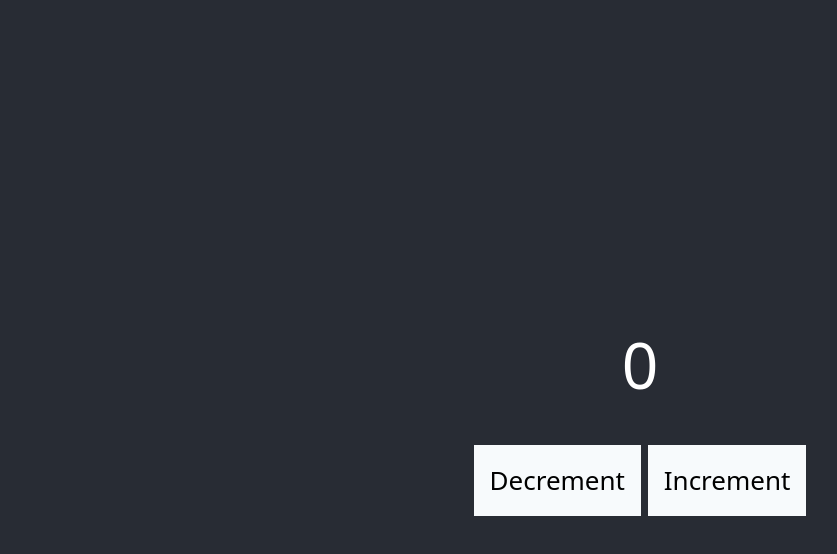
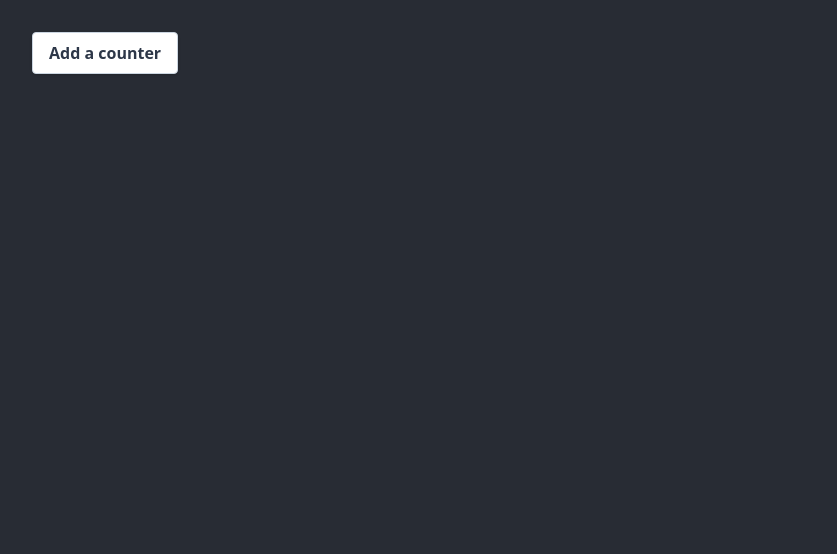
Before and after one commit to isger/redux, a React (Create React App) app: page / in a window 1280 px wide. Shown: the top 554 px of the page, without its empty margins (0-837 px from the left). Built offline with nearby package versions, Linux system fonts and the light colour scheme.

Commit message:
Multiple Counters

```diff
--- a/src/components/core/App.css
+++ b/src/components/core/App.css
@@ -1,38 +1,5 @@
-.App {
-  text-align: center;
-}
-
-.App-logo {
-  height: 40vmin;
-  pointer-events: none;
-}
-
-@media (prefers-reduced-motion: no-preference) {
-  .App-logo {
-    animation: App-logo-spin infinite 20s linear;
-  }
-}
-
 .App-header {
   background-color: #282c34;
   min-height: 100vh;
-  display: flex;
-  flex-direction: column;
-  align-items: center;
-  justify-content: center;
-  font-size: calc(10px + 2vmin);
   color: white;
 }
-
-.App-link {
-  color: #61dafb;
-}
-
-@keyframes App-logo-spin {
-  from {
-    transform: rotate(0deg);
-  }
-  to {
-    transform: rotate(360deg);
-  }
-}
--- a/src/components/core/App.js
+++ b/src/components/core/App.js
@@ -1,21 +1,50 @@
-import React from 'react';
+import React, {useState} from 'react';
 import './App.css';
 
 import AddButton from "../add-button/AddButton";
 import RemoveButton from "../remove-button/RemoveButton";
 
-import { useSelector } from "react-redux";
+import {useSelector} from "react-redux";
 
 function App() {
 
     const counter = useSelector(state => state.counterReducer);
 
+    let [counterIndex, setCounterIndex] = useState(1);
+    let [counterArray, setCounterArray] = useState([]);
+
+    const showMoreCounters = () => {
+
+        setCounterIndex(counterIndex + 1);
+
+        for (let i = 0; i < counterIndex || i === counterIndex; i++) {
+            setCounterArray(counterArray.concat(
+                <div key={i} className="text-center w-1/3">
+                    <h1 className="text-6xl mx-auto my-8">Counter {i}</h1>
+                    <h1 className="text-6xl mx-auto my-8">{counter}</h1>
+                    <div className="inline-block">
+                        <RemoveButton/> <AddButton/>
+                    </div>
+                </div>
+            ))
+        }
+
+        console.log(counterArray);
+        return counterArray;
+
+    }
+
     return (
         <div className="App">
             <header className="App-header">
-        <h1 className="text-6xl mx-auto my-8">{counter}</h1>
-          <div className="inline-block">
-            <RemoveButton /> <AddButton />
+                <button
+                    className="bg-white hover:bg-gray-100 text-gray-800 font-semibold py-2 px-4 border border-gray-400 rounded shadow my-8 mx-8"
+                    onClick={() => showMoreCounters()}>Add a counter
+                </button>
+                <div className="flex">
+                    {counterArray.map((value, index) => {
+                        return value;
+                    })}
                 </div>
             </header>
         </div>
```
Lines whose indentation alone changed are shown as unchanged.
